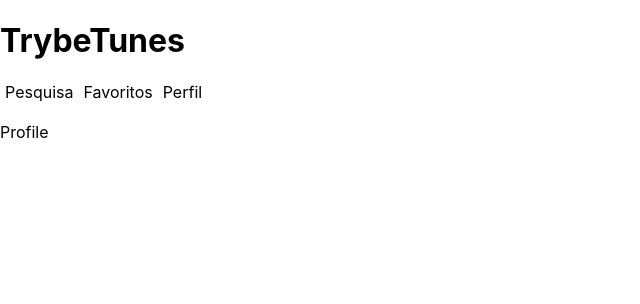
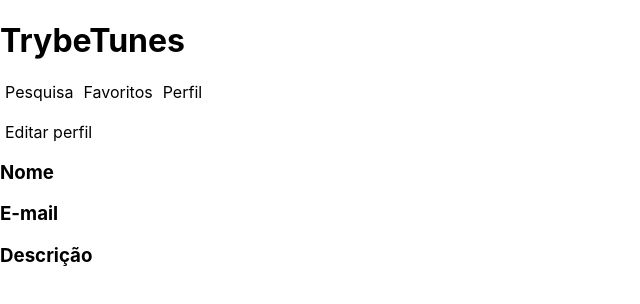
Before and after one commit to leobmend/trybe-tunes, a React (Create React App) app: page /profile in a window 1280 px wide. Shown: the top 304 px of the page, without its empty margins (0-640 px from the left). Built offline with nearby package versions, Linux system fonts and the light colour scheme.

Commit message:
Adicionado renderizacao do perfil atual na pagina Perfil. Requisito 13 satisfeito.

```diff
--- /dev/null
+++ b/src/components/ProfileCard.js
@@ -0,0 +1,35 @@
+import React from 'react';
+import PropTypes from 'prop-types';
+import { Link } from 'react-router-dom';
+
+class ProfileCard extends React.Component {
+  render() {
+    const { user: { name, email, image, description } } = this.props;
+    return (
+      <div>
+        <div>
+          <img src={ image } alt={ name } data-testid="profile-image" />
+          <Link to="/profile/edit">Editar perfil</Link>
+        </div>
+        <div>
+          <h3>Nome</h3>
+          <p>{ name }</p>
+        </div>
+        <div>
+          <h3>E-mail</h3>
+          <p>{ email }</p>
+        </div>
+        <div>
+          <h3>Descrição</h3>
+          <p>{ description }</p>
+        </div>
+      </div>
+    );
+  }
+}
+
+ProfileCard.propTypes = {
+  user: PropTypes.objectOf(PropTypes.string).isRequired,
+};
+
+export default ProfileCard;
--- a/src/pages/Profile.js
+++ b/src/pages/Profile.js
@@ -1,12 +1,37 @@
 import React from 'react';
 import Header from '../components/Header';
+import Loading from '../components/Loading';
+import ProfileCard from '../components/ProfileCard';
+import { getUser } from '../services/userAPI';
 
 class Profile extends React.Component {
+  constructor() {
+    super();
+    this.state = {
+      user: {},
+      loading: true,
+    };
+  }
+
+  componentDidMount() {
+    getUser().then((userResult) => {
+      this.setState({
+        user: userResult,
+        loading: false,
+      });
+    });
+  }
+
   render() {
+    const { user, loading } = this.state;
     return (
       <div data-testid="page-profile">
         <Header />
-        Profile
+        {loading
+          ? <Loading />
+          : (
+            <ProfileCard user={ user } />
+          )}
       </div>
     );
   }
```
